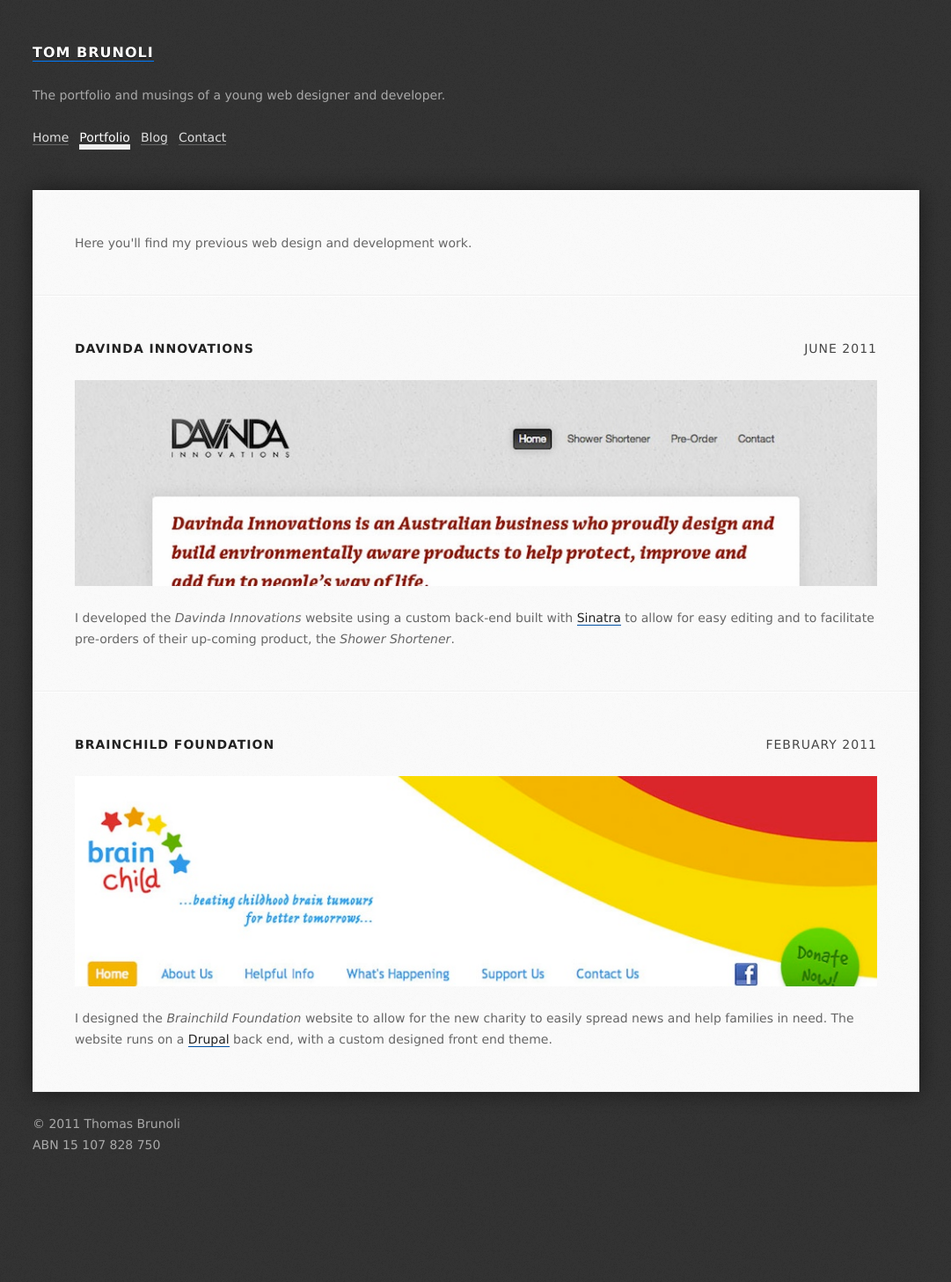
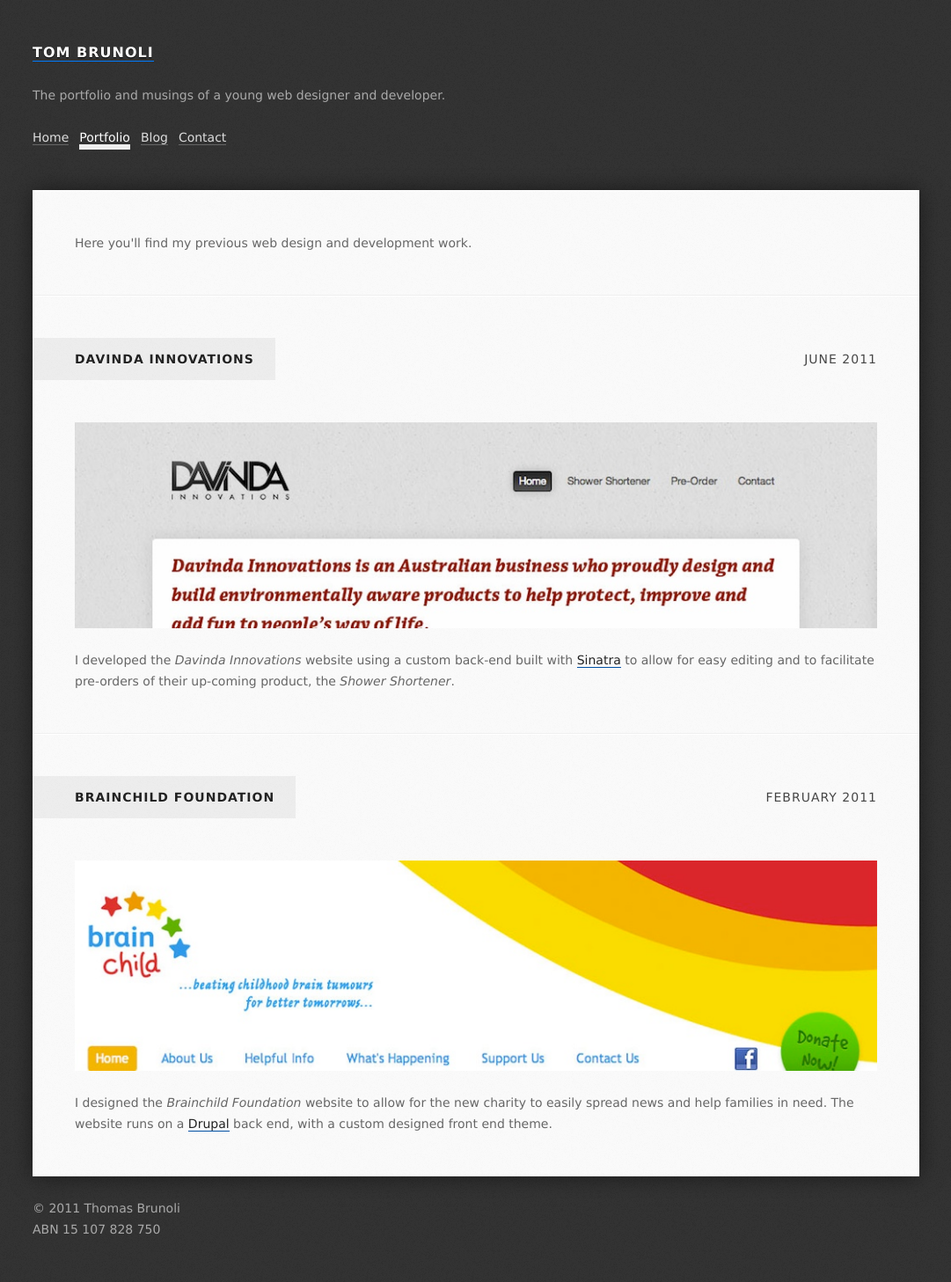
Before and after one commit to tominated/tominated.github.com, a Jekyll site: the page built from portfolio/index.html, in a window 1280 px wide. Shown: the whole page at 88% size, without its empty margins (99-1180 px from the left). Built offline with Jekyll 4.4.1, drawn with Linux system fonts in a browser that asks for light colours; nearby versions of some CDN libraries; Markdown is read by kramdown in place of the engine named in the settings; before the commit the page ends 1361 px from its top, so only the background shows below that.

Commit message:
Added nice heading styles for blog posts and stuff

```diff
--- a/css/style.css
+++ b/css/style.css
@@ -270,17 +270,31 @@
   border-bottom: 1px solid #efefef;
 }
 
+#content header:before,
+#content header:after {
+  content: "";
+  display: table;
+}
+
+#content header:after {
+  clear: both;
+}
+
 #content header {
-  width: 100%;
-  overflow: auto;
+  zoom: 1;
 }
 
 #content header h2 {
   float: left;
+  padding: 12px 24px 12px 48px;
+  margin-left: -48px;
+  margin-bottom: 48px;
+  background: rgba(0,0,0,0.05);
 }
 
 #content header h3 {
   float: right;
+  padding: 12px 0;
 }
 
 #content section .img,
@@ -438,6 +452,25 @@
     box-shadow:         none;
   }
 
+  #content header h2 {
+    margin-left: -24px;
+    padding-left: 24px;
+  }
+
+  #content header h3 {
+    padding: 0;
+  }
+
+  #lastfm ul {
+    margin-right: 0;
+  }
+
+  #lastfm li {
+    width: 100%;
+    float: none;
+    padding: 0 24px 0 0;
+  }
+
   body > footer {
     margin: 24px 24px 0 24px;
   }
```
Also changed, not shown: 1 other file.
